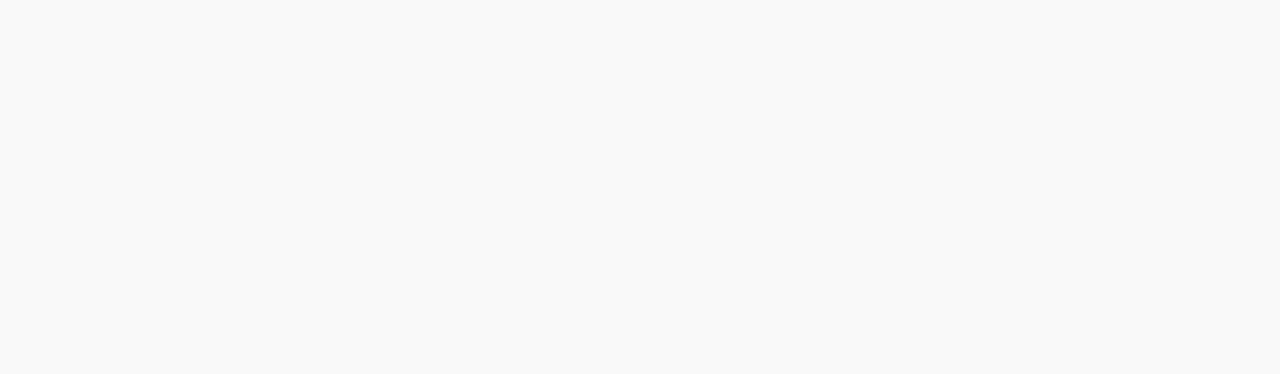
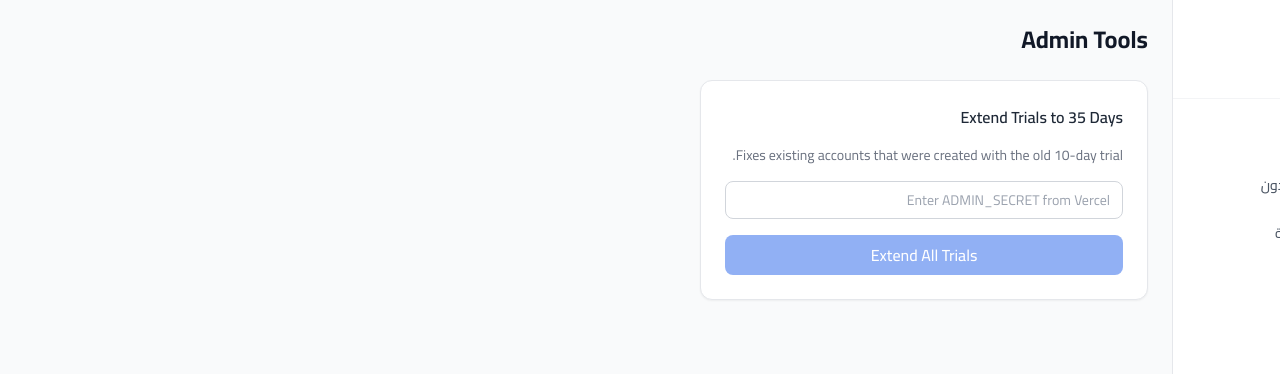
Before and after one commit to aboodmelhem43-cloud/Accounting-Ai-platform, a Next.js app: page /admin in a window 1280 px wide. Before the commit this address had no page. Shown: the top 374 px of the page. Built offline with nearby package versions, Linux system fonts and the light colour scheme; no server answers; sample sign-in values are in the browser's storage.

Commit message:
feat(admin): add admin page with extend-trials button
Simple UI at /admin to trigger the trial extension endpoint without
needing the browser console or curl.

Co-Authored-By: Claude Sonnet 4.6 <noreply@anthropic.com>
Claude-Session: https://claude.ai/code/session_01YH6VGUZ1yGzsGmpj8inH9o

```diff
--- /dev/null
+++ b/src/app/(dashboard)/admin/page.tsx
@@ -0,0 +1,62 @@
+"use client";
+import { useState } from "react";
+
+export default function AdminPage() {
+  const [secret, setSecret] = useState("");
+  const [result, setResult] = useState<string | null>(null);
+  const [loading, setLoading] = useState(false);
+
+  async function extendTrials() {
+    if (!secret) return;
+    setLoading(true);
+    setResult(null);
+    try {
+      const res = await fetch("/api/admin/extend-trials", {
+        method: "POST",
+        headers: { "x-admin-secret": secret },
+      });
+      const data = await res.json();
+      if (!res.ok) {
+        setResult("❌ Wrong secret or error: " + JSON.stringify(data));
+      } else {
+        setResult(`✅ Updated ${data.updated} account(s):\n${data.businesses.join("\n") || "None needed updating"}`);
+      }
+    } catch {
+      setResult("❌ Network error");
+    } finally {
+      setLoading(false);
+    }
+  }
+
+  return (
+    <div className="max-w-md space-y-6">
+      <h1 className="text-2xl font-bold text-gray-900">Admin Tools</h1>
+
+      <div className="card space-y-4">
+        <h2 className="font-semibold text-gray-800">Extend Trials to 35 Days</h2>
+        <p className="text-sm text-gray-500">
+          Fixes existing accounts that were created with the old 10-day trial.
+        </p>
+        <input
+          type="password"
+          className="input"
+          placeholder="Enter ADMIN_SECRET from Vercel"
+          value={secret}
+          onChange={(e) => setSecret(e.target.value)}
+        />
+        <button
+          onClick={extendTrials}
+          disabled={!secret || loading}
+          className="btn-primary w-full"
+        >
+          {loading ? "Running..." : "Extend All Trials"}
+        </button>
+        {result && (
+          <pre className="bg-gray-50 border border-gray-200 rounded-lg p-3 text-sm whitespace-pre-wrap text-gray-800">
+            {result}
+          </pre>
+        )}
+      </div>
+    </div>
+  );
+}
```
